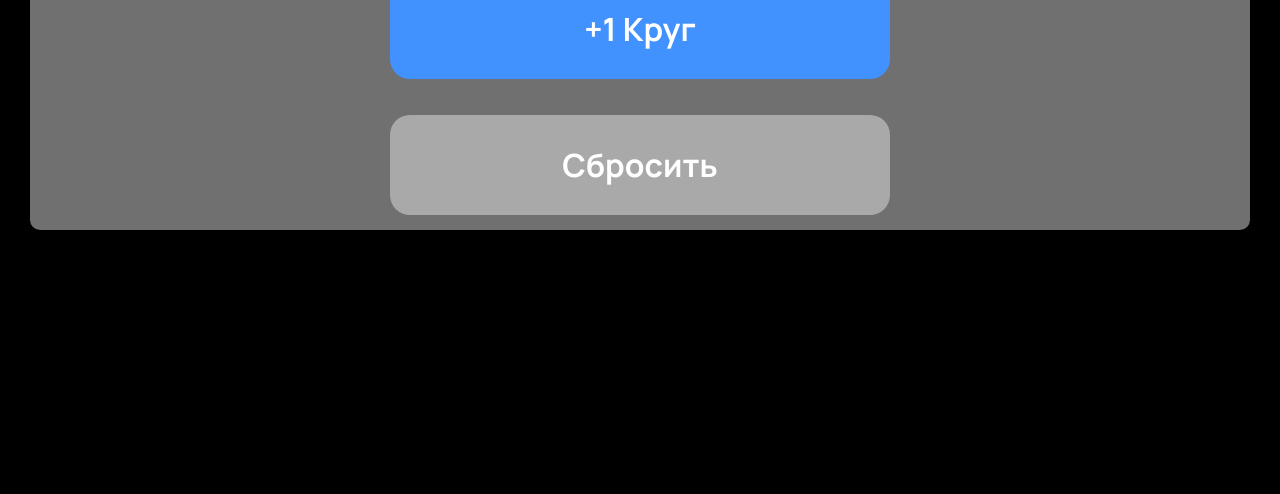
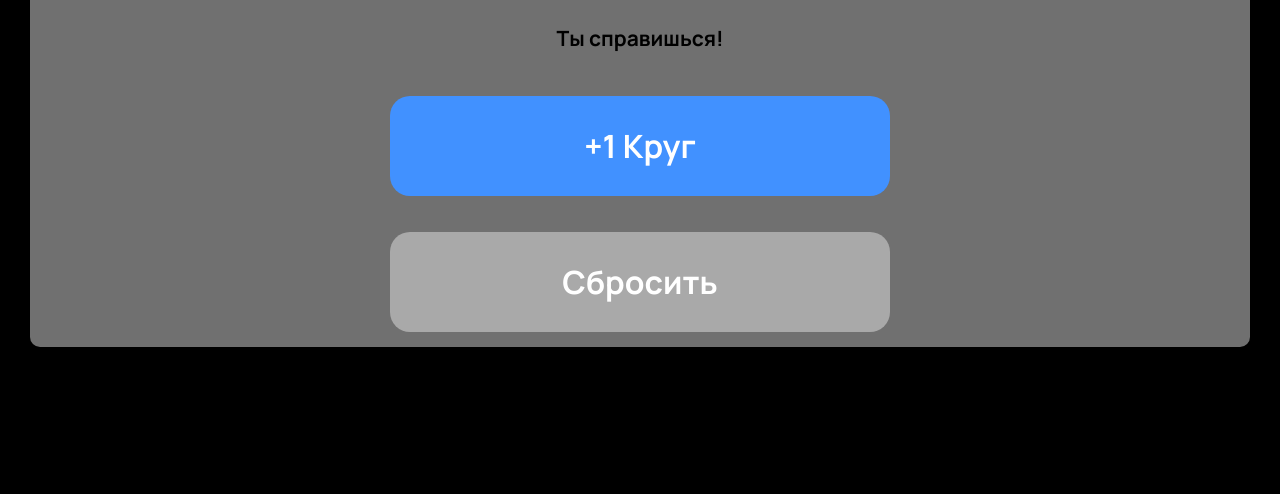
Before and after one commit to evgeniykolenkin/counter-app, a plain HTML site: page index.html in a window 1280 px wide. Shown: the part 306-800 px from the top of the page. Drawn offline with Linux system fonts and the light colour scheme.

Commit message:
refactoring css

```diff
--- a/scripts/counter.js
+++ b/scripts/counter.js
@@ -35,7 +35,7 @@ const countLoops = () => {
     counterTextExtra.innerText = "Неплохо!";
   }
   if (counter >= 15 && counter < 20) {
-    counterTextExtra.innerText = "Силы еще есть?";
+    counterTextExtra.innerText = "Силы ещё есть?";
   }
   if (counter >= 20 && counter < 25) {
     counterTextExtra.innerText = "Машина!";
--- a/styles/main.css
+++ b/styles/main.css
@@ -13,12 +13,17 @@ button {
 
 body,
 button,
-.container {
+.container,
+.counter {
   box-sizing: border-box;
 }
 
 .counter {
+  width: 100%;
+  height: 100vh;
   display: flex;
+  justify-content: center;
+  align-items: center;
   padding: 30px;
 }
 
@@ -35,6 +40,7 @@ button,
 }
 
 .container {
+  justify-content: space-between;
   width: 100%;
   padding: 15px;
   background-color: rgb(112, 112, 112);
```
